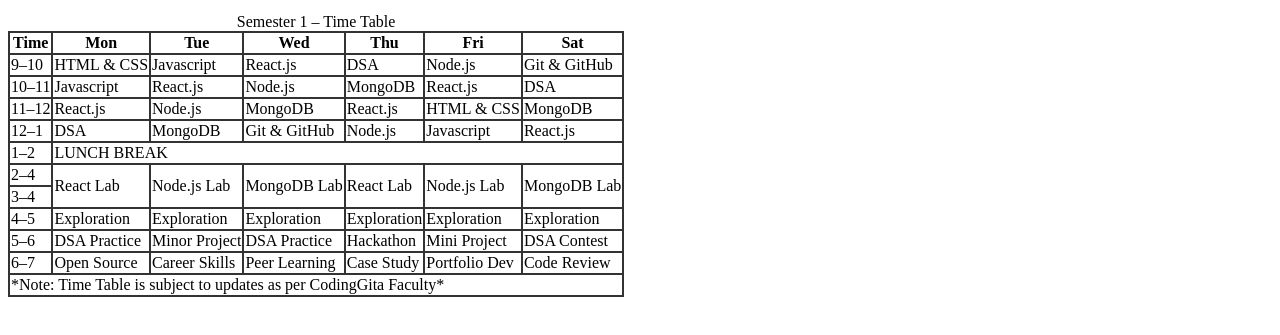
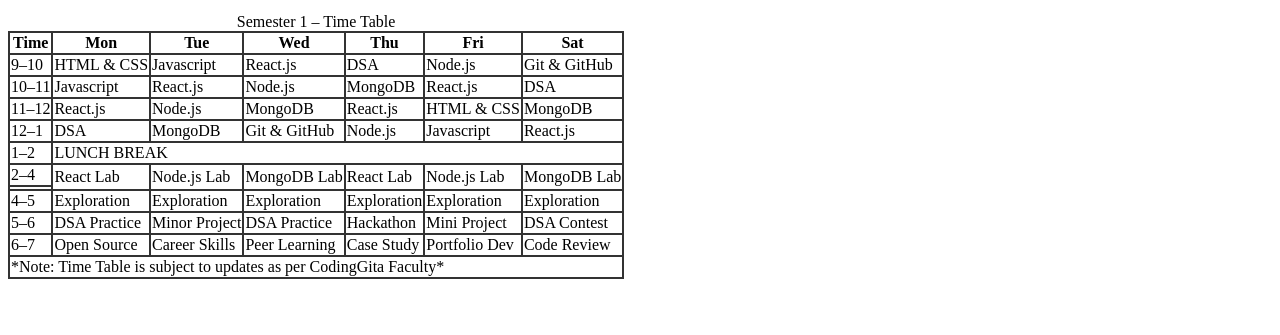
Before and after one commit to Dev1822/HTML, a plain HTML site: page Assignment 7/mern_timetable.html in a window 1280 px wide. Shown: the part 101-436 px from the top of the page. Drawn offline with Linux system fonts and the light colour scheme.

Commit message:
Assignment 7

```diff
--- a/Assignment 7/mern_timetable.html
+++ b/Assignment 7/mern_timetable.html
@@ -81,10 +81,10 @@
         <td rowspan="2">Node.js Lab</td>
         <td rowspan="2">MongoDB Lab</td>
       </tr>
+
       <tr>
-        <td>3–4</td>
+        <td></td>
       </tr>
-
       <tr>
         <td>4–5</td>
         <td>Exploration</td>
```
